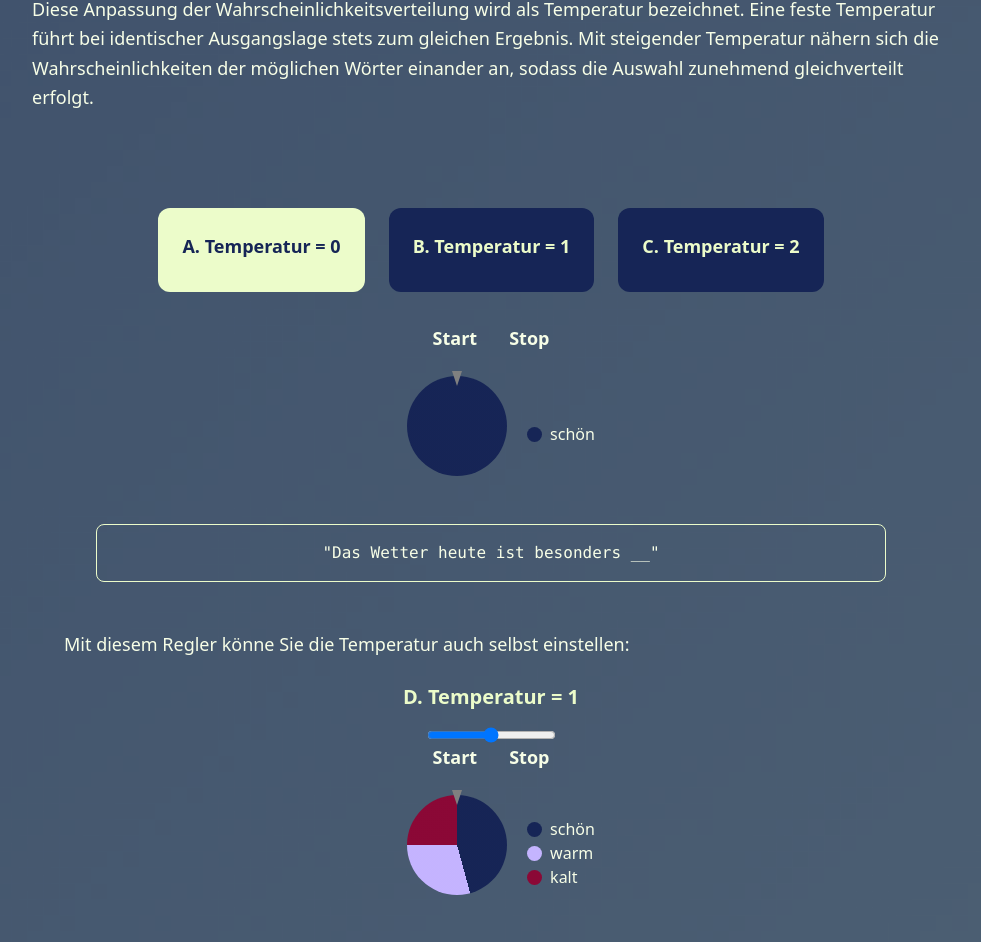
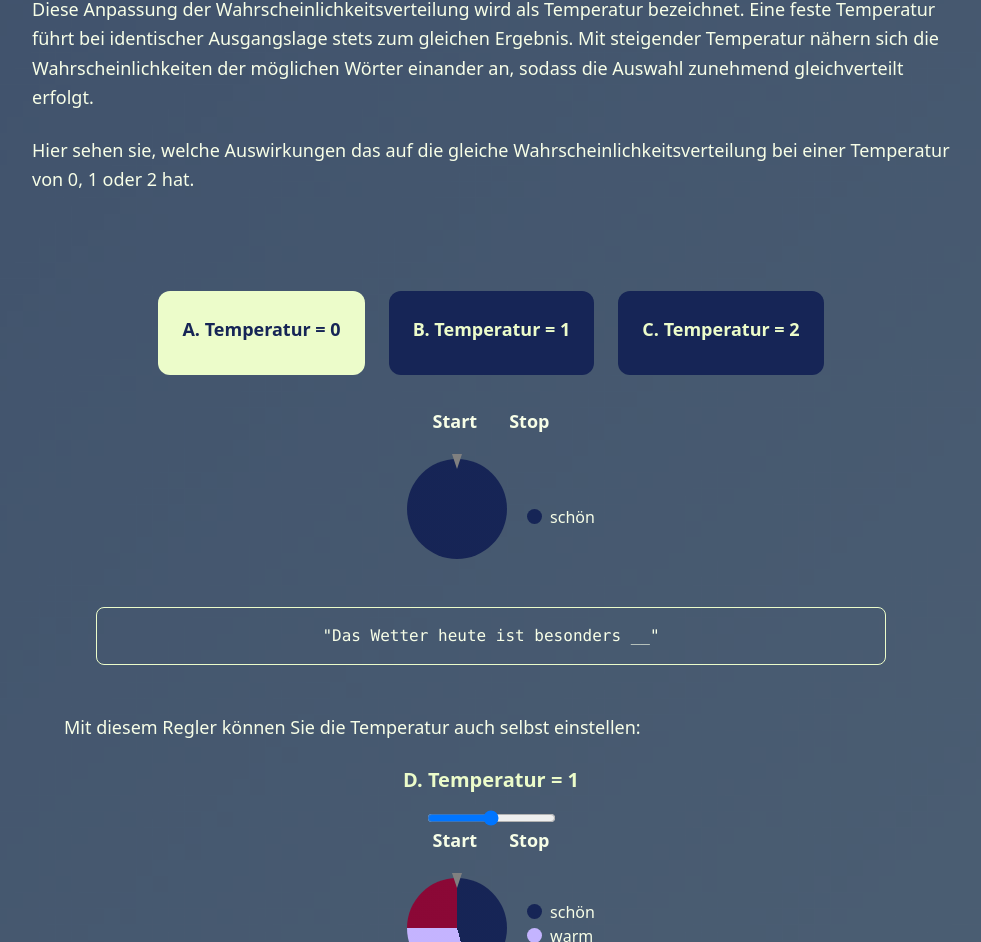
Before and after one commit to TNattermann/weiss-die-ki-dass-sie-nichts-weiss-frontend, a React (Vite) app: page /temperature in a window 1280 px wide. Shown: the part 3513-4455 px from the top of the page, without its empty margins (290-1271 px from the left). Built offline with nearby package versions, Linux system fonts and the light colour scheme.

Commit message:
Added sentences for Temppage interactive elements

```diff
--- a/src/pages/Wahrscheinlichkeitstabellen/NextWord.tsx
+++ b/src/pages/Wahrscheinlichkeitstabellen/NextWord.tsx
@@ -171,6 +171,7 @@ export default function NextWord() {
             bis eine Satzbeendigung erfolgt. Da dem Modell für jede mögliche
             Fortsetzung entsprechende Wahrscheinlichkeitstabellen zur Verfügung
             stehen, kann es den nächsten Token jeweils konsistent bestimmen.
+            Hier ein Beispiel:
           </p>
 
           <div className="py-6 flex justify-center">
--- a/src/pages/Wahrscheinlichkeitstabellen/Temperature.tsx
+++ b/src/pages/Wahrscheinlichkeitstabellen/Temperature.tsx
@@ -142,6 +142,11 @@ export default function Temperature() {
             nähern sich die Wahrscheinlichkeiten der möglichen Wörter einander
             an, sodass die Auswahl zunehmend gleichverteilt erfolgt.
           </p>
+
+          <p className="text-lg text-text-normal mb-6 leading-relaxed">
+            Hier sehen sie, welche Auswirkungen das auf die gleiche Wahrscheinlichkeitsverteilung
+            bei einer Temperatur von 0, 1 oder 2 hat.
+          </p>
         </div>
       </div>
 
@@ -179,7 +184,7 @@ export default function Temperature() {
           ))}
 
           <p className="text-lg text-text-normal mb-6 leading-relaxed">
-            Mit diesem Regler könne Sie die Temperatur auch selbst einstellen:
+            Mit diesem Regler können Sie die Temperatur auch selbst einstellen:
           </p>
 
           <div className="flex flex-col items-center">
--- a/src/pages/Wahrscheinlichkeitstabellen/WahrIntroduction.tsx
+++ b/src/pages/Wahrscheinlichkeitstabellen/WahrIntroduction.tsx
@@ -124,6 +124,7 @@ export default function WahrIntroduction() {
                 diesem Beispiel erhält "schön" den größten Bereich, während
                 "kalt" den kleinsten einnimmt. Wird das Rad gedreht, bleibt es
                 erwartungsgemäß in etwa drei von zehn Fällen bei "warm" stehen.
+                Hier bei dem Rad können Sie es einmal selbst ausprobieren.
               </p>
               <div className="pb-6">
                 <SimpleRad
```
